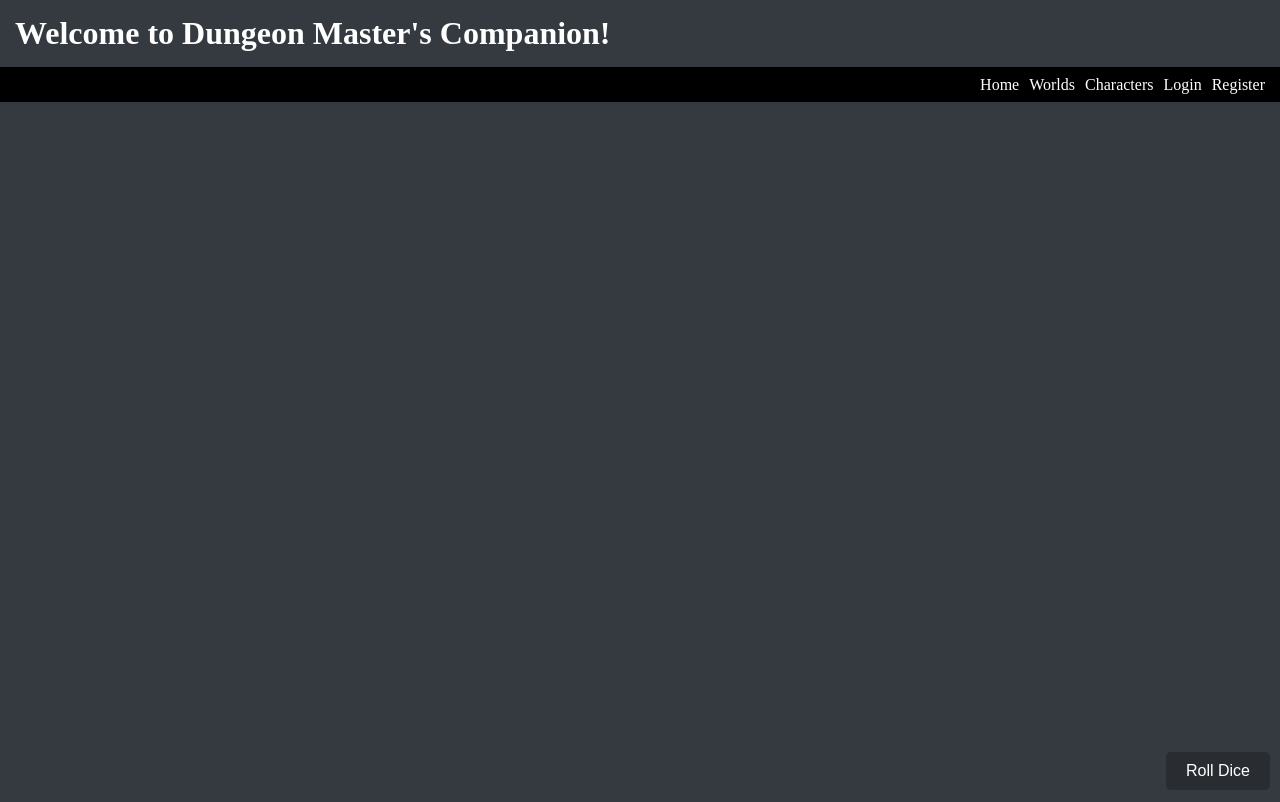
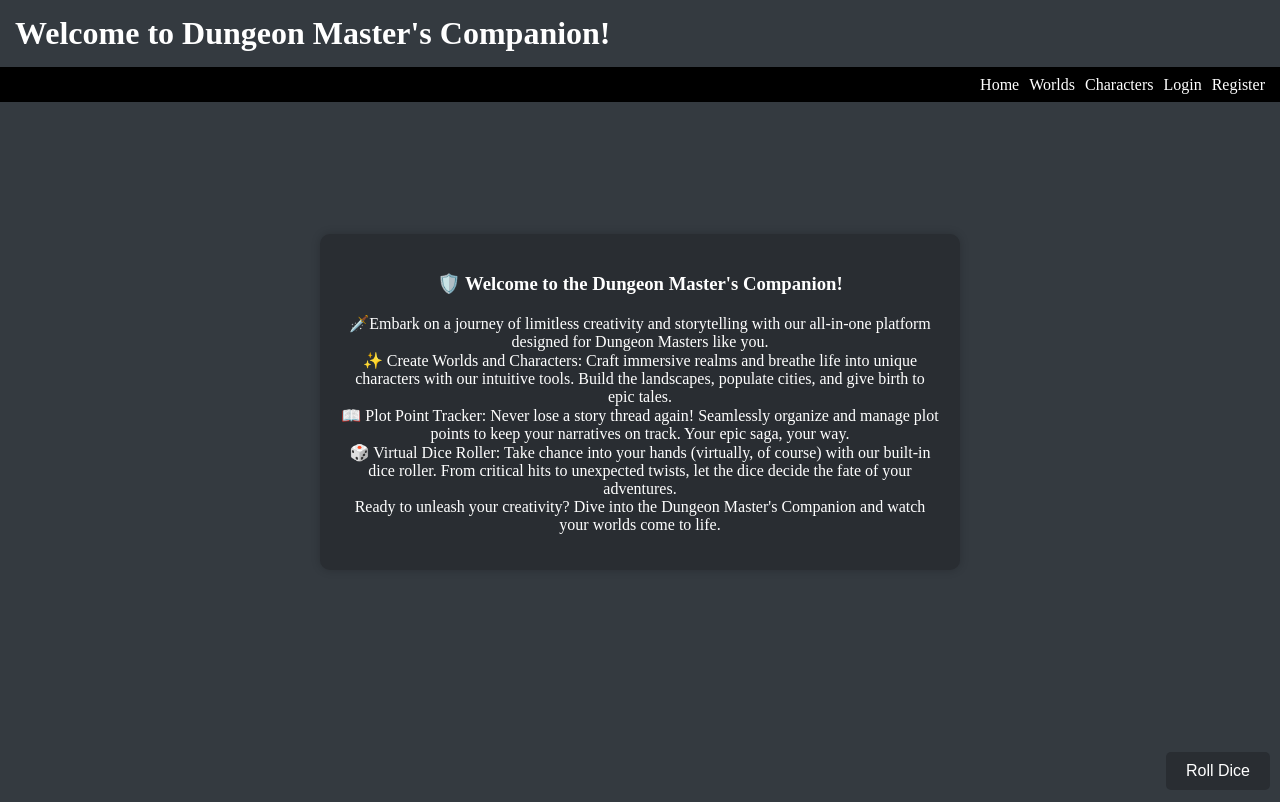
Before and after one commit to SeraphDH/capstone-WIP-, a Flask app: page / in a window 1280 px wide. Run offline with Flask 3, Linux system fonts and the light colour scheme.

Commit message:
Add files via upload

```diff
--- a/static/css/style.css
+++ b/static/css/style.css
@@ -165,3 +165,21 @@ h1 {
 .profile-button:hover {
     background-color: #565e64;
 }
+
+/* Adjust the margin-top value as needed */
+.homepage-container {
+    display: flex;
+    justify-content: center;
+    align-items: center;
+    height: 100vh; /* This ensures the container takes the full height of the viewport */
+    margin-top: -15vh; /* Adjust this value to position the container higher or lower */
+}
+
+.homepage_greeting {
+    max-width: 600px; /* Adjust as needed */
+    text-align: center;
+    padding: 20px;
+    background-color: #292d32;
+    border-radius: 10px;
+    box-shadow: 0 0 10px rgba(0, 0, 0, 0.2); /* Optional: Adds a subtle shadow */
+}
--- a/templates/index.html
+++ b/templates/index.html
@@ -5,4 +5,15 @@
 
 {% block content %}
     <!-- Add more content as needed -->
+    <div class="homepage-container">
+        <div class="homepage_greeting">
+            <h3>🛡️ Welcome to the Dungeon Master's Companion!</h3>
+            <p>🗡️Embark on a journey of limitless creativity and storytelling with our all-in-one platform designed for Dungeon Masters like you.
+                <br>✨ Create Worlds and Characters: Craft immersive realms and breathe life into unique characters with our intuitive tools. Build the landscapes, populate cities, and give birth to epic tales.
+                <br>📖 Plot Point Tracker: Never lose a story thread again! Seamlessly organize and manage plot points to keep your narratives on track. Your epic saga, your way.
+                <br>🎲 Virtual Dice Roller: Take chance into your hands (virtually, of course) with our built-in dice roller. From critical hits to unexpected twists, let the dice decide the fate of your adventures.
+                <br>Ready to unleash your creativity? Dive into the Dungeon Master's Companion and watch your worlds come to life.
+            </p>
+        </div>
+    </div>
 {% endblock %}
```
